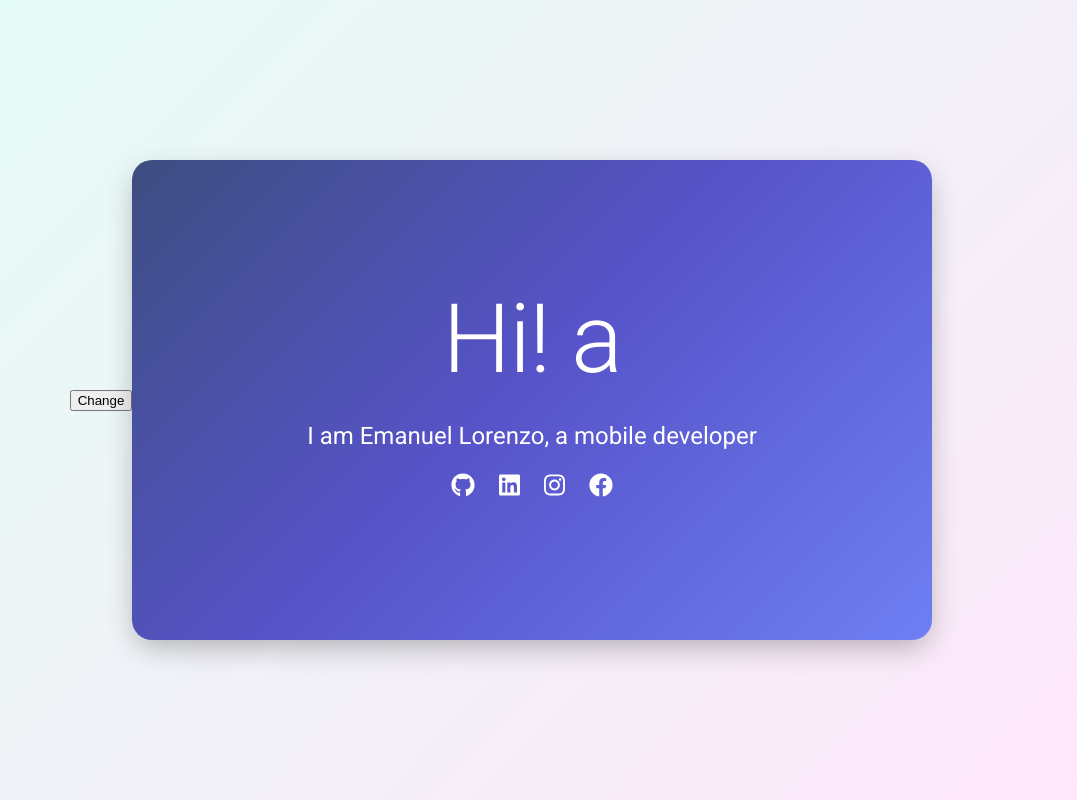
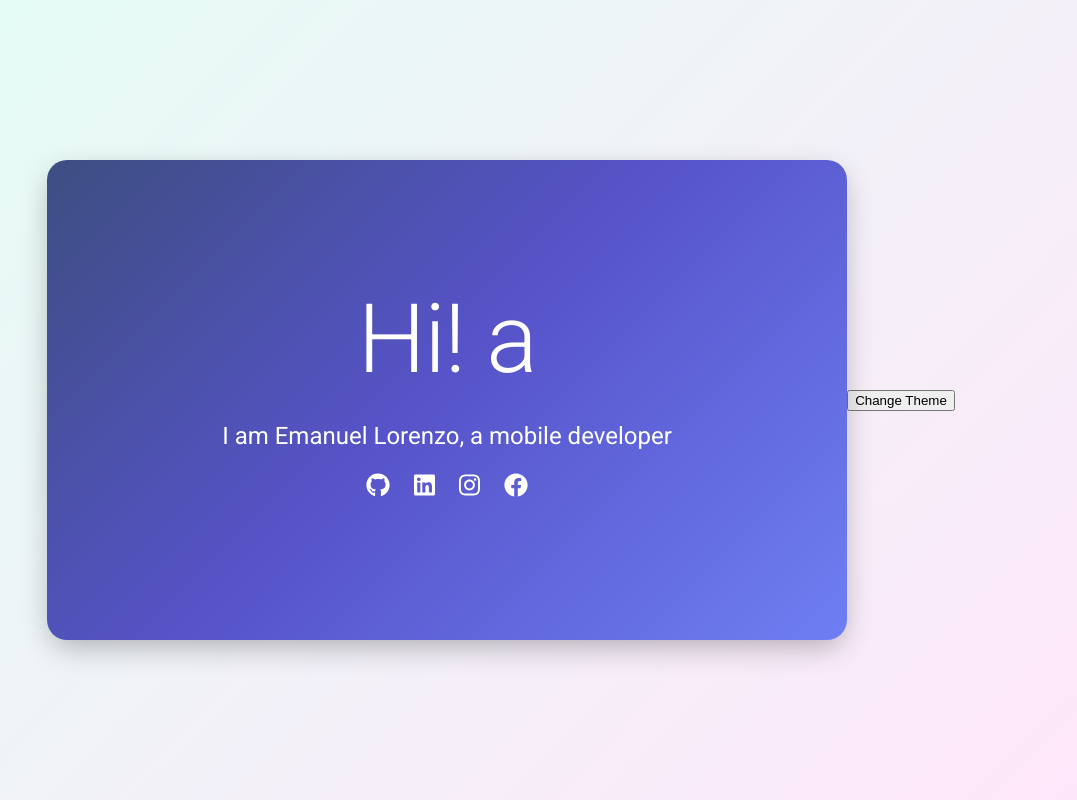
Before and after one commit to emalorenzo/ema, a React (Create React App) app: page / in a window 1280 px wide. Shown: the whole page, without its empty margins (139-1216 px from the left). Built offline with nearby package versions, Linux system fonts and the light colour scheme.

Commit message:
themeSwitch button

```diff
--- a/src/components/App.js
+++ b/src/components/App.js
@@ -2,13 +2,15 @@ import React from 'react';
 import { MuiThemeProvider } from '@material-ui/core/styles';
 import Card from './Card';
 import ThemeContext, { ThemeProvider } from './ThemeProvider';
+import ThemeSwitchButton from './ThemeSwitchButton';
 
 const App = () => (
   <ThemeProvider>
     <ThemeContext.Consumer>
-      {currentTheme => (
-        <MuiThemeProvider theme={currentTheme}>
+      {({ theme }) => (
+        <MuiThemeProvider theme={theme}>
           <Card />
+          <ThemeSwitchButton />
         </MuiThemeProvider>
       )}
     </ThemeContext.Consumer>
--- a/src/components/ThemeProvider.js
+++ b/src/components/ThemeProvider.js
@@ -1,7 +1,7 @@
 import React, { useState } from 'react';
 import { createMuiTheme } from '@material-ui/core/styles';
 
-const themes = {
+export const themes = {
   dark: createMuiTheme({
     name: 'dark',
     palette: {
@@ -26,14 +26,8 @@ const ThemeContext = React.createContext(themes.dark);
 
 export const ThemeProvider = (props) => {
   const [theme, setTheme] = useState(themes.dark);
-  function switchTheme() {
-    setTheme(theme.name === 'dark' ? themes.light : themes.dark);
-  }
   return (
-    <ThemeContext.Provider value={theme}>
-      <button onClick={() => setTheme(switchTheme)} type="button">
-        Change
-      </button>
+    <ThemeContext.Provider value={{ theme, setTheme }}>
       {props.children}
     </ThemeContext.Provider>
   );
--- /dev/null
+++ b/src/components/ThemeSwitchButton.js
@@ -0,0 +1,16 @@
+import React, { useContext } from 'react';
+import ThemeContext, { themes } from './ThemeProvider';
+
+const ThemeSwitchButton = () => {
+  const { theme, setTheme } = useContext(ThemeContext);
+  function switchTheme() {
+    setTheme(theme.name === 'dark' ? themes.light : themes.dark);
+  }
+  return (
+    <button onClick={switchTheme} type="button">
+      Change Theme
+    </button>
+  );
+};
+
+export default ThemeSwitchButton;
```
